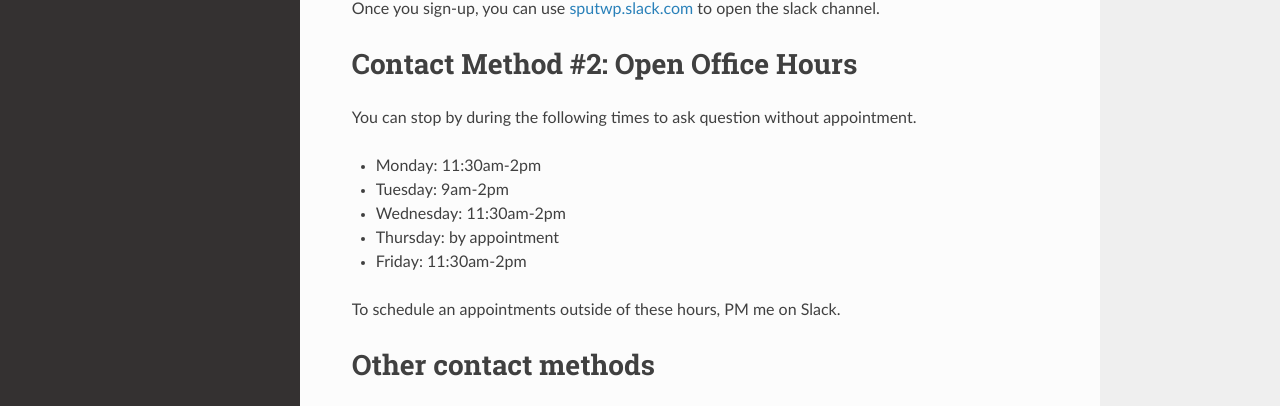
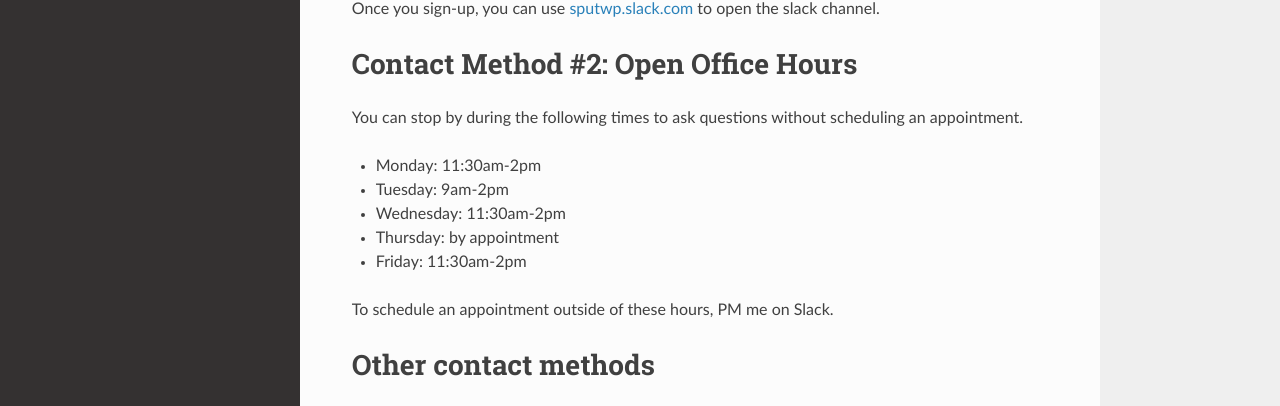
Before and after one commit to twpark/csc4800syl, an MkDocs documentation site: the page built from docs/contact.md, in a window 1280 px wide and 1181 px high. Shown: the part 549-955 px from the top of the window. Built offline with MkDocs 1.6.1, drawn with Linux system fonts in a browser that asks for light colours; nearby versions of some CDN libraries; old or Windows-style settings are respelled for this version of MkDocs.

Commit message:
contact typos

```diff
--- a/docs/contact.md
+++ b/docs/contact.md
@@ -12,7 +12,7 @@ Once you sign-up, you can use [sputwp.slack.com](http://sputwp.slack.com) to ope
 
 # Contact Method #2: Open Office Hours
 
-You can stop by during the following times to ask question without appointment.
+You can stop by during the following times to ask questions without scheduling an appointment.
 
 * Monday: 11:30am-2pm
 * Tuesday: 9am-2pm
@@ -20,7 +20,7 @@ You can stop by during the following times to ask question without appointment.
 * Thursday: by appointment
 * Friday: 11:30am-2pm
 
-To schedule an appointments outside of these hours, PM me on Slack.
+To schedule an appointment outside of these hours, PM me on Slack.
 
 # Other contact methods
 * ***Snail*** **e-mail**: [twp@spu.edu](mailto:twp@spu.edu)
```
